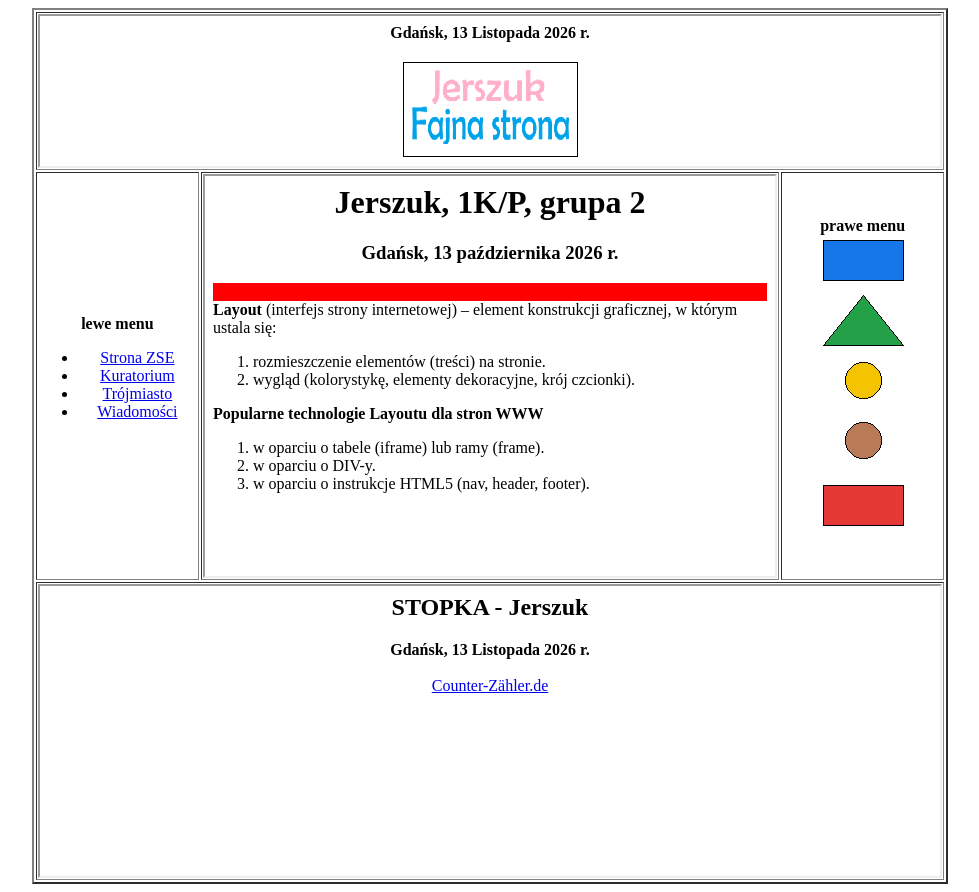
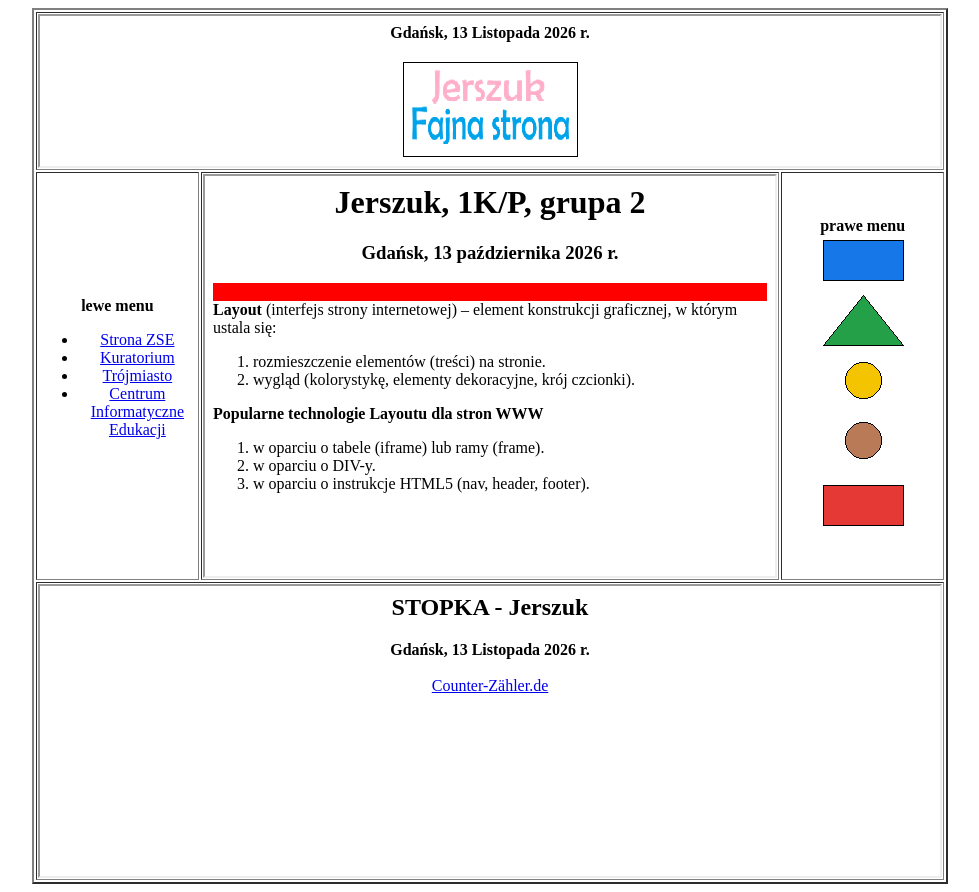
Before and after one commit to Krystian909/Dydaktyka3IFrame, a plain HTML site: page index.html in a window 1280 px wide. Shown: the whole page, without its empty margins (150-1129 px from the left). Drawn offline with Linux system fonts and the light colour scheme.

Commit message:
Replace MSN link with Centrum Informatyczne Edukacji link

```diff
--- a/index.html
+++ b/index.html
@@ -41,8 +41,8 @@ target="obszar_glowny">Trójmiasto</a>
 </li>
 
 <li>
-<a href="https://www.msn.com/pl-pl"
-target="obszar_glowny">Wiadomości</a>
+<a href="https://cie.gov.pl/"
+target="obszar_glowny">Centrum Informatyczne Edukacji</a>
 </li>
 </ul>
 </td>
```
